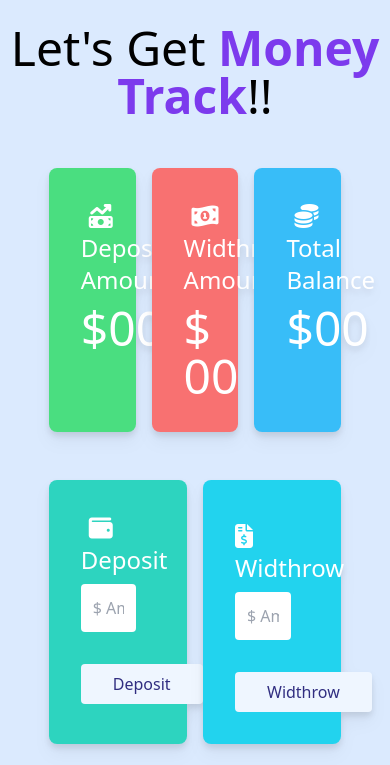
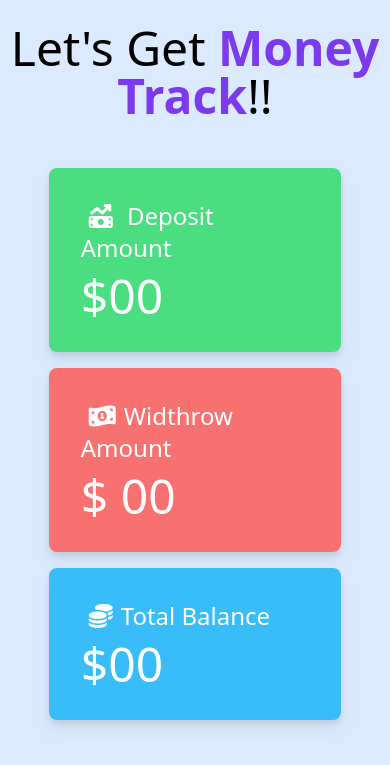
Before and after one commit to imashiqe/Bank_withdraw_deposit, a plain HTML site: page bank.html in a window 390 px wide. Shown: the top 765 px of the page. Drawn offline with nearby package versions, Linux system fonts and the light colour scheme.

Commit message:
responsive updated

```diff
--- a/bank.html
+++ b/bank.html
@@ -20,7 +20,7 @@
     </header>
     <main>
         <section class="mt-12">
-            <div class="grid grid-cols-3 gap-4 w-9/12 mx-auto">
+            <div class="grid grid-cols-1  lg:grid-cols-3 md:grid-cols-1  gap-4 w-9/12 mx-auto">
                 <div class="bg-green-400 p-8 text-white rounded-lg drop-shadow-lg">
                     <h4 class="text-2xl pb-2"><i class="fa-solid fa-money-bill-trend-up px-2"></i> Deposit Amount</h4>
                     <h2  class="text-5xl">$<span id="deposit-total">00</span></h2>
@@ -42,7 +42,7 @@
 
         <!-- add money expense money -->
         <section>
-            <div class="grid grid-cols-2 gap-4 w-9/12 mx-auto mt-12">
+            <div class="grid grid-cols-1  lg:grid-cols-2 md:grid-cols-1  gap-4 w-9/12 mx-auto mt-12">
                 <div class="bg-teal-400 p-8  rounded-lg drop-shadow-lg">
                     <h4 class="text-2xl pb-2 text-white"><i class="fa-solid fa-wallet px-2"></i>Deposit</h4>
                     <input class="w-9/12 block mb-2 rounded px-3 p-3 " type="text" name="" id="deposit-field" placeholder="$ Amount You Want To Deposit">
```
Also changed, not shown: index.html (+3 -1 lines).
